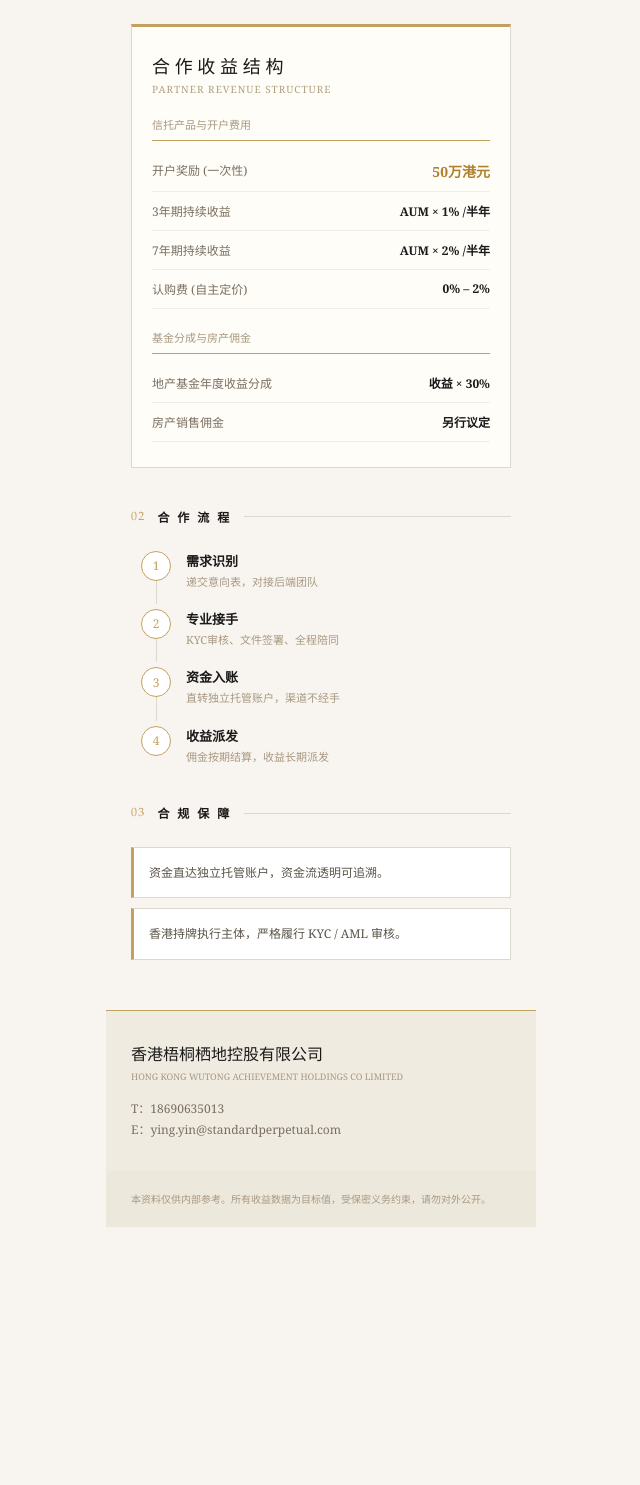
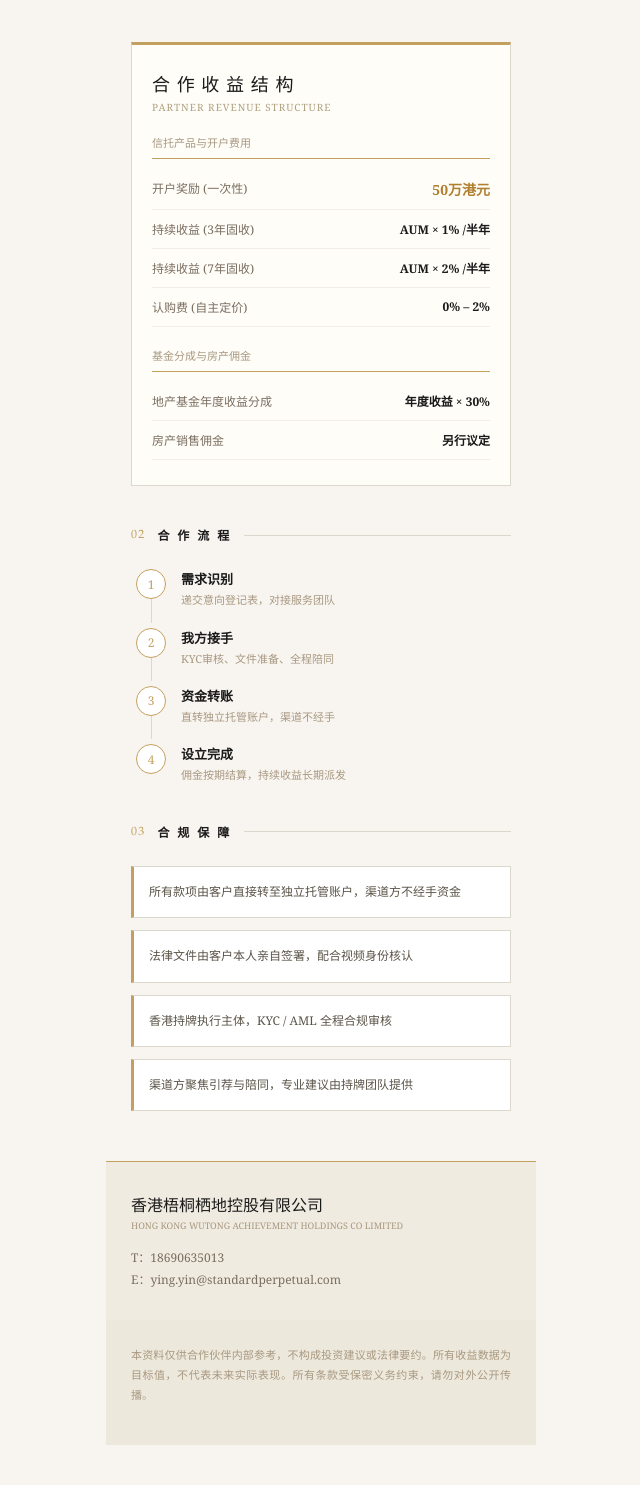
Before and after one commit to yinkyrene-svg/partner-program, a plain HTML site: page index.html in a window 1280 px wide. Shown: the part 841-2326 px from the top of the page, without its empty margins (319-959 px from the left). Before the commit the page ends 2068 px from the top, so only its background shows below. Drawn offline with Linux system fonts and the light colour scheme.

Commit message:
Update index.html

```diff
--- a/index.html
+++ b/index.html
@@ -4,11 +4,11 @@
 <meta charset="UTF-8">
 <meta name="viewport" content="width=device-width, initial-scale=1.0, maximum-scale=1.0, user-scalable=no">
 <style>
-/* 基础适配：模拟手机 9:16 比例 */
+/* 基础适配：模拟手机 9:16 比例感 */
 * { margin: 0; padding: 0; box-sizing: border-box; }
 body {
   width: 100%;
-  max-width: 430px; /* 适配主流手机屏幕宽度 */
+  max-width: 430px;
   margin: 0 auto;
   background: #F8F5F0;
   font-family: 'STSong', 'SimSun', 'Songti SC', Georgia, serif;
@@ -36,14 +36,14 @@ body {
   color: #A89880; text-transform: uppercase; margin-bottom: 12px;
 }
 .hero-title {
-  font-size: 32px; font-weight: normal;
+  font-size: 30px; font-weight: normal;
   color: #1A1A1A; line-height: 1.3;
   letter-spacing: 0.05em; margin-bottom: 8px;
 }
 .hero-title-en {
   font-family: 'Garamond', 'Times New Roman', serif;
-  font-size: 10px; color: #B0A080;
-  letter-spacing: 0.1em; margin-bottom: 25px;
+  font-size: 9px; color: #B0A080;
+  letter-spacing: 0.05em; margin-bottom: 25px;
   line-height: 1.4;
 }
 .hero-divider { width: 100%; height: 1px; background: rgba(196,160,96,0.25); margin-bottom: 20px; }
@@ -74,7 +74,7 @@ body {
   border-right: 1px solid #EDE9E0;
 }
 .product-right {
-  width: 100px; padding: 15px;
+  width: 90px; padding: 15px;
   background: #F7F3EC;
   display: flex; flex-direction: column;
   justify-content: center; align-items: center;
@@ -91,9 +91,9 @@ body {
 }
 .rate-num {
   font-family: 'Garamond', serif;
-  font-size: 28px; color: #C4A060; line-height: 1; margin-bottom: 4px;
+  font-size: 26px; color: #C4A060; line-height: 1; margin-bottom: 4px;
 }
-.rate-label { font-size: 9px; color: #A89880; transform: scale(0.9); }
+.rate-label { font-size: 9px; color: #A89880; transform: scale(0.85); }
 
 /* COMMISSION TABLE */
 .commission-wrap { padding: 30px 25px 0; }
@@ -103,9 +103,9 @@ body {
   border-top: 3px solid #C4A060;
   padding: 25px 20px;
 }
-.comm-header { margin-bottom: 20px; }
-.comm-title-main { font-size: 18px; margin-bottom: 4px; }
-.comm-title-sub { font-size: 10px; color: #B0A080; letter-spacing: 1px; }
+.comm-header { margin-bottom: 10px; }
+.comm-title-main { font-size: 18px; margin-bottom: 4px; letter-spacing: 1px; }
+.comm-title-sub { font-size: 10px; color: #B0A080; letter-spacing: 1px; margin-bottom: 15px; }
 
 .comm-table-header {
   font-size: 11px; color: #A89880;
@@ -122,7 +122,7 @@ body {
 .cv-gold { color: #B08030; font-size: 14px; }
 
 /* FLOW */
-.flow-steps { display: flex; flex-direction: column; gap: 20px; padding-left: 10px; }
+.flow-steps { display: flex; flex-direction: column; gap: 20px; padding-left: 5px; }
 .flow-step { display: flex; align-items: flex-start; gap: 15px; position: relative; }
 .flow-step:not(:last-child)::after {
     content: ''; position: absolute; left: 15px; top: 30px; bottom: -15px;
@@ -140,11 +140,11 @@ body {
 .step-desc { font-size: 11px; color: #A89880; line-height: 1.4; }
 
 /* COMPLIANCE GRID */
-.compliance-grid { display: grid; grid-template-columns: 1fr; gap: 10px; }
+.compliance-grid { display: grid; grid-template-columns: 1fr; gap: 12px; }
 .comp-item {
   background: #FFFFFF; border: 1px solid #DDD8CE;
   border-left: 3px solid #C4A060; padding: 15px;
-  font-size: 12px; color: #5A5448; line-height: 1.6;
+  font-size: 12px; color: #5A5448; line-height: 1.7;
 }
 
 /* FOOTER */
@@ -153,11 +153,11 @@ body {
   padding: 30px 25px; border-top: 1px solid #C4A060;
 }
 .footer-co { font-size: 16px; margin-bottom: 5px; }
-.footer-co-en { font-size: 9px; color: #A89880; margin-bottom: 15px; }
+.footer-co-en { font-size: 9px; color: #A89880; margin-bottom: 15px; line-height: 1.2; }
 .footer-contact { font-size: 12px; color: #7A6E60; line-height: 1.8; }
 .footer-disc {
-  background: #EDE8DC; padding: 20px 25px;
-  font-size: 10px; color: #A89880; line-height: 1.6;
+  background: #EDE8DC; padding: 25px 25px 40px;
+  font-size: 11px; color: #A89880; line-height: 1.8; text-align: justify;
 }
 </style>
 </head>
@@ -170,7 +170,7 @@ body {
   <div class="hero-title">香港梧桐栖地<br>控股有限公司</div>
   <div class="hero-title-en">HONG KONG WUTONG ACHIEVEMENT HOLDINGS CO LIMITED</div>
   <div class="hero-divider"></div>
-  <div class="hero-desc">专注香港信托架构下的高净值资产配置服务。您只需完成客户引荐，后端服务由我方专业持牌团队全程负责。</div>
+  <div class="hero-desc">专注香港信托架构下的高净值资产配置服务。您只需完成客户引荐，后端信托设立、KYC 及资金托管全程由我方专业团队负责。</div>
 </div>
 
 <div class="section">
@@ -242,11 +242,11 @@ body {
       <span class="cv cv-gold">50万港元</span>
     </div>
     <div class="comm-row">
-      <span class="cl">3年期持续收益</span>
+      <span class="cl">持续收益 (3年固收)</span>
       <span class="cv">AUM × 1% /半年</span>
     </div>
     <div class="comm-row">
-      <span class="cl">7年期持续收益</span>
+      <span class="cl">持续收益 (7年固收)</span>
       <span class="cv">AUM × 2% /半年</span>
     </div>
     <div class="comm-row">
@@ -257,7 +257,7 @@ body {
     <div class="comm-table-header">基金分成与房产佣金</div>
     <div class="comm-row">
       <span class="cl">地产基金年度收益分成</span>
-      <span class="cv">收益 × 30%</span>
+      <span class="cv">年度收益 × 30%</span>
     </div>
     <div class="comm-row">
       <span class="cl">房产销售佣金</span>
@@ -277,28 +277,28 @@ body {
       <div class="step-circle">1</div>
       <div class="step-content">
         <div class="step-title">需求识别</div>
-        <div class="step-desc">递交意向表，对接后端团队</div>
+        <div class="step-desc">递交意向登记表，对接服务团队</div>
       </div>
     </div>
     <div class="flow-step">
       <div class="step-circle">2</div>
       <div class="step-content">
-        <div class="step-title">专业接手</div>
-        <div class="step-desc">KYC审核、文件签署、全程陪同</div>
+        <div class="step-title">我方接手</div>
+        <div class="step-desc">KYC审核、文件准备、全程陪同</div>
       </div>
     </div>
     <div class="flow-step">
       <div class="step-circle">3</div>
       <div class="step-content">
-        <div class="step-title">资金入账</div>
+        <div class="step-title">资金转账</div>
         <div class="step-desc">直转独立托管账户，渠道不经手</div>
       </div>
     </div>
     <div class="flow-step">
       <div class="step-circle">4</div>
       <div class="step-content">
-        <div class="step-title">收益派发</div>
-        <div class="step-desc">佣金按期结算，收益长期派发</div>
+        <div class="step-title">设立完成</div>
+        <div class="step-desc">佣金按期结算，持续收益长期派发</div>
       </div>
     </div>
   </div>
@@ -311,8 +311,10 @@ body {
     <div class="section-line"></div>
   </div>
   <div class="compliance-grid">
-    <div class="comp-item">资金直达独立托管账户，资金流透明可追溯。</div>
-    <div class="comp-item">香港持牌执行主体，严格履行 KYC / AML 审核。</div>
+    <div class="comp-item">所有款项由客户直接转至独立托管账户，渠道方不经手资金</div>
+    <div class="comp-item">法律文件由客户本人亲自签署，配合视频身份核认</div>
+    <div class="comp-item">香港持牌执行主体，KYC / AML 全程合规审核</div>
+    <div class="comp-item">渠道方聚焦引荐与陪同，专业建议由持牌团队提供</div>
   </div>
 </div>
 
@@ -324,7 +326,12 @@ body {
     E：ying.yin@standardperpetual.com
   </div>
 </div>
-<div class="footer-disc">本资料仅供内部参考。所有收益数据为目标值，受保密义务约束，请勿对外公开。</div>
+
+<div class="footer-disc">
+  本资料仅供合作伙伴内部参考，不构成投资建议或法律要约。所有收益数据为目标值，不代表未来实际表现。所有条款受保密义务约束，请勿对外公开传播。
+</div>
+
+<div style="height: 40px;"></div>
 
 </body>
 </html>
```
